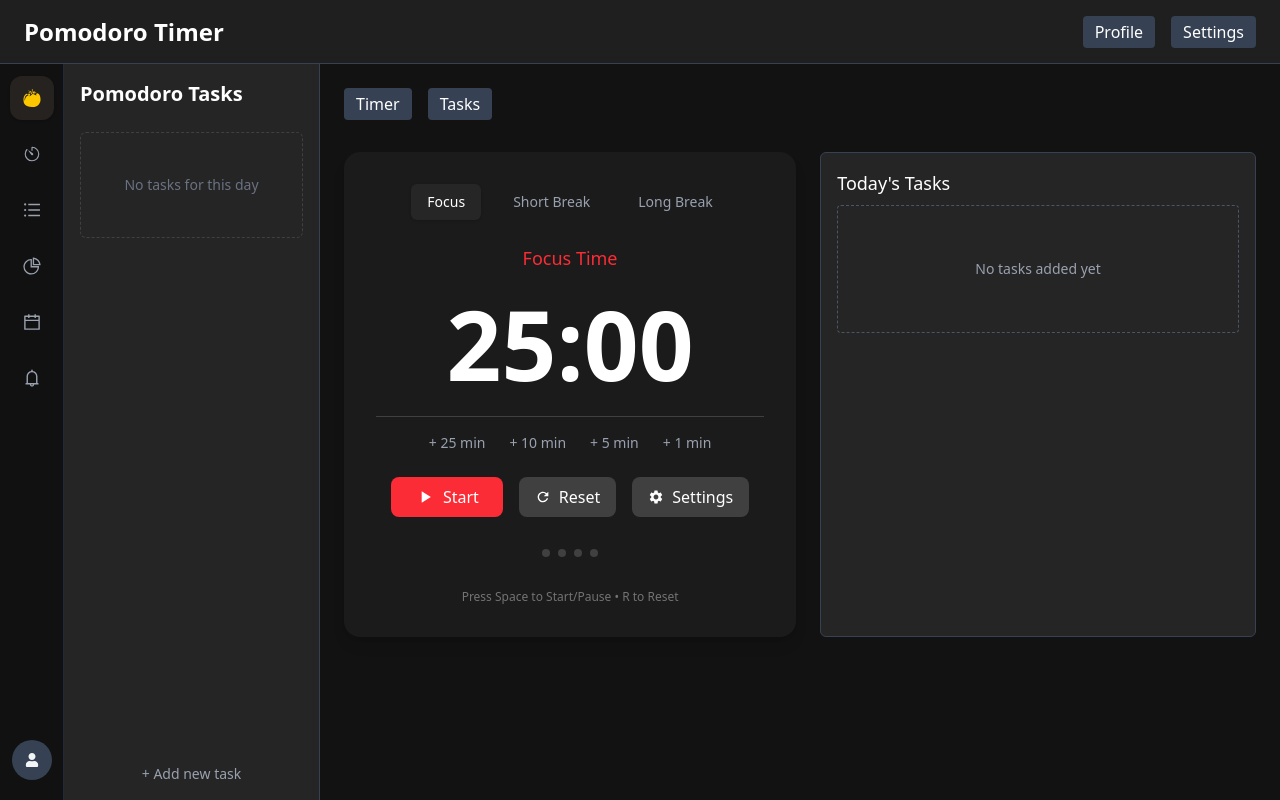
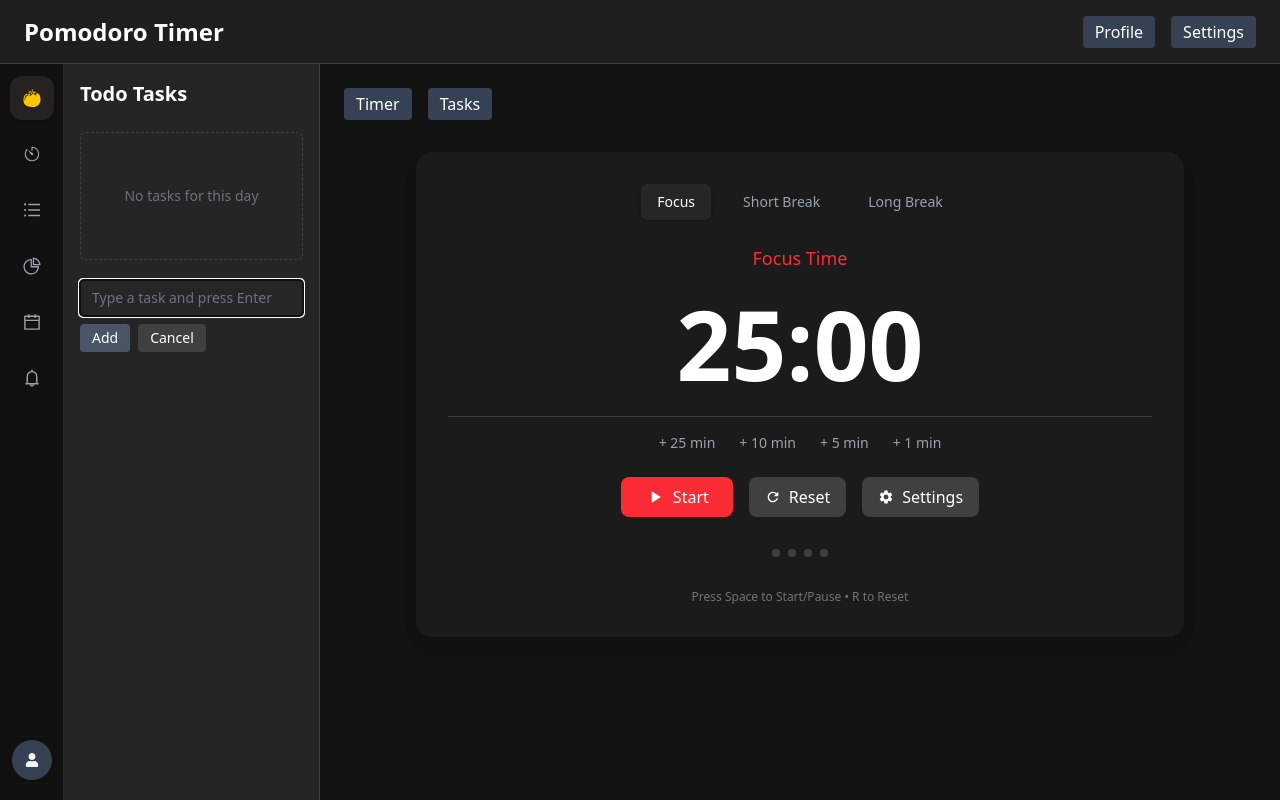
Before and after one commit to veefa/pomodoro-timer, a React (Vite) app: page / in a window 1280 px wide. Both pictures are taken after a click on the button "+ Add new task". Built offline with nearby package versions, Linux system fonts and the light colour scheme.

Commit message:
Feat: implement task management with localStorage
- Add task creation with unique IDs
- Persist tasks in localStorage
- Add optimistic UI updates for task operations
- Style task list with empty state and scrollable container
- Add keyboard shortcuts (Enter to add, Escape to cancel)

```diff
--- a/index.html
+++ b/index.html
@@ -2,7 +2,7 @@
 <html lang="en">
   <head>
     <meta charset="UTF-8" />
-    <link rel="icon" type="image/svg+xml" href="/" />
+    <link rel="icon" type="image/svg+xml" href="/public/Tomato logo.svg" />
     <meta name="viewport" content="width=device-width, initial-scale=1.0" />
     <title>PomodoroTimer</title>
   </head>
--- a/src/App.tsx
+++ b/src/App.tsx
@@ -3,7 +3,7 @@ import React from "react";
 
 import TimerPanel from "./components/TimerPanel";
 import Tabs from "./components/Tabs";
-import TaskList from "./components/TaskList";
+//import TaskList from "./components/TaskList";
 import Sidebar from "./components/Sidebar";
 
 const App: React.FC = () => {
@@ -31,7 +31,7 @@ const App: React.FC = () => {
           <Tabs />
           <div className="flex flex-col md:flex-row gap-6 mt-4">
             <TimerPanel />
-            <TaskList />
+            {/* <TaskList /> */}
           </div>
         </main>
       </div>
--- a/src/components/Sidebar.tsx
+++ b/src/components/Sidebar.tsx
@@ -8,6 +8,7 @@ import {
   AiOutlineBell,
 } from "react-icons/ai";
 import { FaUser } from "react-icons/fa";
+import TaskList from "./TaskList";
 
 const Sidebar: React.FC = () => {
   return (
@@ -70,21 +71,7 @@ const Sidebar: React.FC = () => {
         </div>
       </div>
 
-      {/* Tasks panel */}
-      <div className="w-64 bg-[#252525] p-4 border-r border-gray-700 flex flex-col justify-between">
-        <div>
-          <h2 className="text-xl font-semibold mb-6">Pomodoro Tasks</h2>
-          <div className="text-gray-500 text-sm h-full flex items-center justify-center border border-dashed border-neutral-700 rounded-md p-4">
-            No tasks for this day
-          </div>
-        </div>
-
-        <button
-          className="mt-6 text-sm text-gray-400 hover:text-white transition"
-          aria-label="Add new task">
-          + Add new task
-        </button>
-      </div>
+      <TaskList />
     </aside>
   );
 };
--- a/src/components/TaskList.tsx
+++ b/src/components/TaskList.tsx
@@ -1,12 +1,147 @@
-import React from "react";
+import React, { useEffect, useRef, useState } from "react";
+
+type Task = {
+  id: string;
+  text: string;
+  completed?: boolean;
+};
+
+const STORAGE_KEY = "pomodoro_tasks";
 
 const TaskList: React.FC = () => {
+  const [tasks, setTasks] = useState<Task[]>([]);
+  const [showInput, setShowInput] = useState(false);
+  const [input, setInput] = useState("");
+  const inputRef = useRef<HTMLInputElement | null>(null);
+
+  // 🧠 Load tasks from localStorage on mount
+  useEffect(() => {
+    const stored = localStorage.getItem(STORAGE_KEY);
+    if (stored) {
+      try {
+        setTasks(JSON.parse(stored));
+      } catch (err) {
+        console.error("Failed to parse stored tasks:", err);
+      }
+    }
+  }, []);
+
+  // 💾 Save tasks to localStorage whenever they change
+  useEffect(() => {
+    localStorage.setItem(STORAGE_KEY, JSON.stringify(tasks));
+  }, [tasks]);
+
+  useEffect(() => {
+    if (showInput) inputRef.current?.focus();
+  }, [showInput]);
+
+  // ➕ Add new task
+  const addTask = () => {
+    const text = input.trim();
+    if (!text) return;
+
+    const newTask: Task = { id: Date.now().toString(), text, completed: false };
+    setTasks((prev) => [...prev, newTask]);
+
+    setInput("");
+    setShowInput(false);
+  };
+
+  // ❌ Cancel adding
+  const cancelInput = () => {
+    setInput("");
+    setShowInput(false);
+  };
+
+  // ✅ Mark a task complete/incomplete
+  const toggleComplete = (id: string) => {
+    setTasks((prev) =>
+      prev.map((t) =>
+        t.id === id ? { ...t, completed: !t.completed } : t
+      )
+    );
+  };
+
+  // 🗑️ Delete a task
+  const deleteTask = (id: string) => {
+    setTasks((prev) => prev.filter((t) => t.id !== id));
+  };
+
+  // ⌨️ Keyboard controls
+  const onKeyDown = (e: React.KeyboardEvent<HTMLInputElement>) => {
+    if (e.key === "Enter") addTask();
+    if (e.key === "Escape") cancelInput();
+  };
+
   return (
-    <div className="bg-[#252525] p-4 rounded-md border border-gray-700 w-full">
-      <h3 className="text-lg mb-2">Today's Tasks</h3>
-      <div className="text-gray-400 text-sm flex items-center justify-center h-32 border border-dashed border-gray-600 rounded">
-        No tasks added yet
+    <div className="w-64 bg-[#252525] p-4 border-r border-gray-700 flex flex-col justify-between">
+      <div>
+        <h2 className="text-xl font-semibold mb-6">Todo Tasks</h2>
+
+        <div className="flex flex-col gap-2">
+          {tasks.length === 0 ? (
+            <div className="text-gray-500 text-sm h-32 flex items-center justify-center border border-dashed border-neutral-700 rounded-md p-4">
+              No tasks for this day
+            </div>
+          ) : (
+            <ul className="space-y-2 max-h-48 overflow-auto">
+              {tasks.map((t) => (
+                <li
+                  key={t.id}
+                  className="text-sm text-gray-300 bg-[#2a2a2a] rounded px-3 py-2 flex items-center justify-between">
+                  <span
+                    onClick={() => toggleComplete(t.id)}
+                    className={`cursor-pointer ${
+                      t.completed ? "line-through text-gray-500" : ""
+                    }`}>
+                    {t.text}
+                  </span>
+                  <button
+                    onClick={() => deleteTask(t.id)}
+                    className="text-red-400 hover:text-red-100 ml-2 text-xs">
+                    ✕
+                  </button>
+                </li>
+              ))}
+            </ul>
+          )}
+
+          {showInput && (
+            <div className="mt-3">
+              <input
+                ref={inputRef}
+                value={input}
+                onChange={(e) => setInput(e.target.value)}
+                onKeyDown={onKeyDown}
+                aria-label="New task"
+                placeholder="Type a task and press Enter"
+                className="w-full px-3 py-2 rounded bg-neutral-800 text-sm text-gray-100 placeholder-gray-500"
+              />
+              <div className="mt-2 flex gap-2">
+                <button
+                  onClick={addTask}
+                  className="px-3 py-1 rounded bg-gray-600 text-sm hover:bg-gray-500">
+                  Add
+                </button>
+                <button
+                  onClick={cancelInput}
+                  className="px-3 py-1 rounded bg-neutral-700 text-sm hover:bg-neutral-600">
+                  Cancel
+                </button>
+              </div>
+            </div>
+          )}
+        </div>
       </div>
+
+      {!showInput && (
+        <button
+          onClick={() => setShowInput(true)}
+          className="mt-6 text-sm text-gray-400 hover:text-white transition text-left"
+          aria-label="Add new task">
+          + Add new task
+        </button>
+      )}
     </div>
   );
 };
--- a/src/components/TimerPanel.tsx
+++ b/src/components/TimerPanel.tsx
@@ -17,14 +17,15 @@ const DEFAULT_SETTINGS: TimerSettings = {
   sessionsUntilLongBreak: 4,
 };
 
-export default function TimerPanel(): JSX.Element {
+const TimerPanel: React.FC = () => {
   const [isRunning, setIsRunning] = useState(false);
   const [sessionType, setSessionType] = useState<SessionType>("focus");
   const [settings, setSettings] = useState<TimerSettings>(() => {
     try {
       const raw = localStorage.getItem("pomodoro:settings");
       return raw ? (JSON.parse(raw) as TimerSettings) : DEFAULT_SETTINGS;
-    } catch {
+    } catch (err) {
+      console.debug("Failed to load settings from localStorage:", err);
       return DEFAULT_SETTINGS;
     }
   });
@@ -45,7 +46,9 @@ export default function TimerPanel(): JSX.Element {
     // persist settings
     try {
       localStorage.setItem("pomodoro:settings", JSON.stringify(settings));
-    } catch {}
+    } catch (err) {
+      console.debug("Failed to persist settings:", err);
+    }
   }, [settings]);
 
   useEffect(() => {
@@ -79,7 +82,11 @@ export default function TimerPanel(): JSX.Element {
     const onKey = (e: KeyboardEvent) => {
       if (e.code === "Space") {
         e.preventDefault();
-        isRunning ? pauseTimer() : startTimer();
+        if (isRunning) {
+          pauseTimer();
+        } else {
+          startTimer();
+        }
       }
       if (e.key.toLowerCase() === "r") {
         resetTimer();
@@ -125,48 +132,51 @@ export default function TimerPanel(): JSX.Element {
       window.clearInterval(intervalRef.current);
       intervalRef.current = null;
     }
-    // increment completedSessions only when finishing focus
-    if (sessionRef.current === "focus") {
-      setCompletedSessions((c) => c + 1);
-    }
+
+    const focusEnded = sessionRef.current === "focus";
 
     // notification & sound
     try {
       const audio = new Audio("/notification.mp3");
-      audio.play().catch(() => {});
-    } catch {}
+      audio.play().catch((err) => {
+        console.debug("audio.play() rejected:", err);
+      });
+    } catch (err) {
+      console.debug("creating Audio failed:", err);
+    }
 
     if ("Notification" in window && Notification.permission !== "granted") {
-      Notification.requestPermission().catch(() => {});
+      Notification.requestPermission().catch((err) => {
+        console.debug("Notification.requestPermission() failed:", err);
+      });
     } else if (
       "Notification" in window &&
       Notification.permission === "granted"
     ) {
-      const nextTitle =
-        sessionRef.current === "focus" ? "Break time!" : "Focus time!";
+      const nextTitle = focusEnded ? "Break time!" : "Focus time!";
       new Notification("Pomodoro", { body: nextTitle });
     }
 
-    // compute next session
-    setTimeout(() => {
-      setSessionType((current) => {
-        let next: SessionType = "focus";
-        if (current === "focus") {
-          const newCount = completedSessions + 1 || 1;
-          next =
-            newCount % settings.sessionsUntilLongBreak === 0
-              ? "longBreak"
-              : "shortBreak";
-        } else {
-          next = "focus";
-        }
-        setTimeLeft(getTimeForSessionType(next));
-        setIsRunning(false);
-        return next;
-      });
-    }, 200); // small delay so user sees 00:00 briefly
+    // compute next session using functional updates to avoid stale state
+    setCompletedSessions((prevCompleted) => {
+      const newCompleted = focusEnded ? prevCompleted + 1 : prevCompleted;
+
+      // decide next session based on the updated completed count
+      const nextSession: SessionType = focusEnded
+        ? newCompleted % settings.sessionsUntilLongBreak === 0
+          ? "longBreak"
+          : "shortBreak"
+        : "focus";
+
+      // apply next session and reset timer
+      setSessionType(nextSession);
+      setTimeLeft(getTimeForSessionType(nextSession));
+      setIsRunning(false);
+
+      return newCompleted;
+    });
     // eslint-disable-next-line react-hooks/exhaustive-deps
-  }, [completedSessions, settings]);
+  }, [settings]);
 
   const formatTime = (seconds: number) => {
     const s = Math.max(0, Math.floor(seconds));
@@ -333,19 +343,15 @@ export default function TimerPanel(): JSX.Element {
       )}
     </>
   );
-}
+};
 
 /* ---------------- Settings Modal (inline) ---------------- */
 
-function SettingsModal({
-  settings,
-  onSave,
-  onClose,
-}: {
+const SettingsModal: React.FC<{
   settings: TimerSettings;
   onSave: (s: TimerSettings) => void;
   onClose: () => void;
-}) {
+}> = ({ settings, onSave, onClose }) => {
   const [local, setLocal] = useState<TimerSettings>(settings);
 
   return (
@@ -439,4 +445,6 @@ function SettingsModal({
       </div>
     </div>
   );
-}
+};
+
+export default TimerPanel;
```
Also changed, not shown: public/Tomato logo.svg (added).
